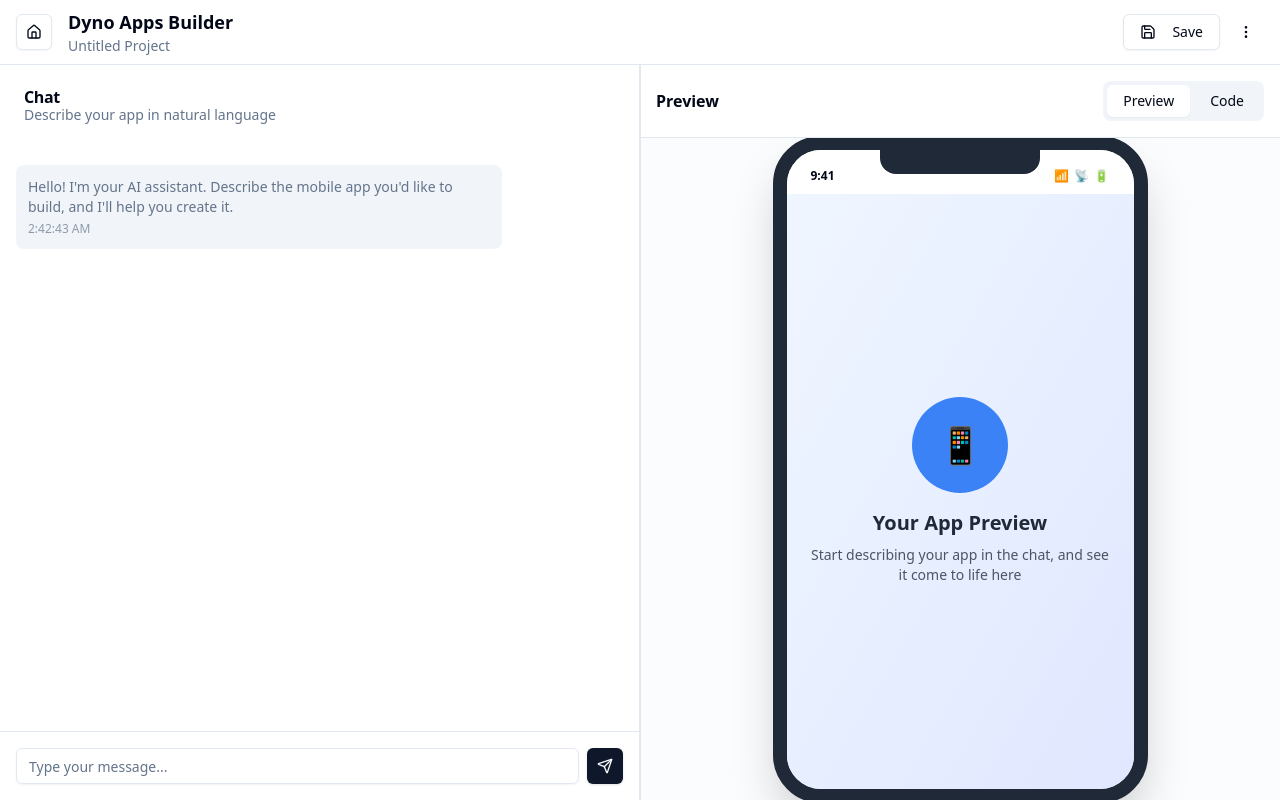
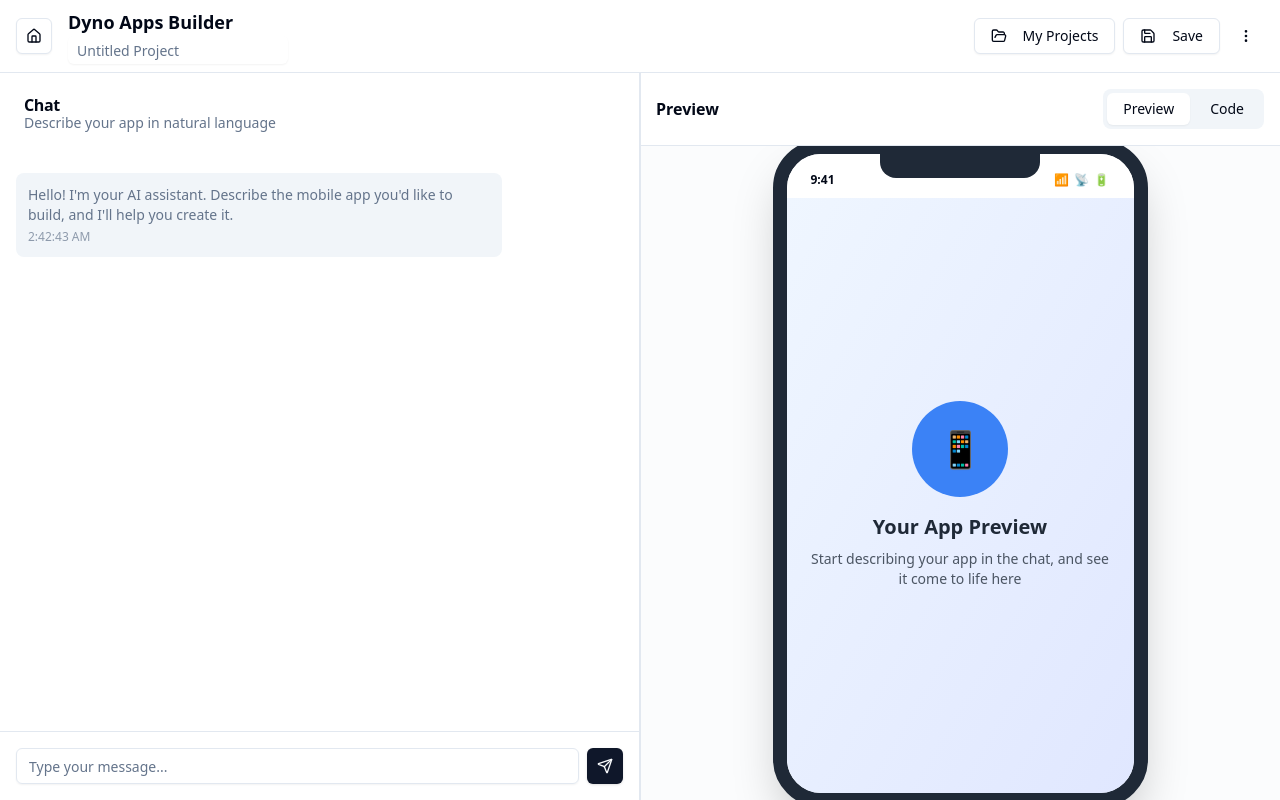
Before and after one commit to Sanjan611/dyno-apps, a Next.js app: page /builder in a window 1280 px wide. Built offline with nearby package versions, Linux system fonts and the light colour scheme.

Commit message:
add project gallery to builder page

```diff
--- a/app/api/projects/route.ts
+++ b/app/api/projects/route.ts
@@ -5,6 +5,7 @@ import {
   generateProjectId,
   getAllProjects,
   getProject,
+  updateProject,
   type Project,
 } from "@/lib/server/projectStore";
 
@@ -113,3 +114,61 @@ export async function POST(request: NextRequest) {
     );
   }
 }
+
+// PATCH /api/projects - Update a project
+export async function PATCH(request: NextRequest) {
+  try {
+    const { projectId, name } = await request.json();
+
+    if (!projectId) {
+      return NextResponse.json(
+        {
+          success: false,
+          error: "projectId is required",
+        },
+        { status: 400 }
+      );
+    }
+
+    if (!name || typeof name !== "string" || name.trim().length === 0) {
+      return NextResponse.json(
+        {
+          success: false,
+          error: "name is required and must be a non-empty string",
+        },
+        { status: 400 }
+      );
+    }
+
+    const updatedProject = updateProject(projectId, { name: name.trim() });
+
+    if (!updatedProject) {
+      return NextResponse.json(
+        {
+          success: false,
+          error: "Project not found",
+        },
+        { status: 404 }
+      );
+    }
+
+    console.log("[projects] Updated project:", projectId, "new name:", name.trim());
+
+    return NextResponse.json({
+      success: true,
+      project: {
+        ...updatedProject,
+        lastModified: formatRelativeTime(updatedProject.lastModified),
+      },
+    });
+  } catch (error) {
+    console.error("[projects] Error updating project:", error);
+    return NextResponse.json(
+      {
+        success: false,
+        error: error instanceof Error ? error.message : "Unknown error",
+      },
+      { status: 500 }
+    );
+  }
+}
--- a/app/builder/page.tsx
+++ b/app/builder/page.tsx
@@ -6,7 +6,8 @@ import { useSearchParams } from "next/navigation";
 import ChatPanel from "@/components/builder/ChatPanel";
 import PreviewPanel from "@/components/builder/PreviewPanel";
 import { Button } from "@/components/ui/button";
-import { Save, MoreVertical, Home, AlertCircle } from "lucide-react";
+import { Input } from "@/components/ui/input";
+import { Save, MoreVertical, Home, AlertCircle, FolderOpen } from "lucide-react";
 import { useBuilderStore } from "@/lib/store";
 import {
   Card,
@@ -22,14 +23,91 @@ export default function BuilderPage() {
   const [isDragging, setIsDragging] = useState(false);
   const [sandboxMissing, setSandboxMissing] = useState(false);
   const [isValidatingSandbox, setIsValidatingSandbox] = useState(false);
+  const [isSavingName, setIsSavingName] = useState(false);
+  const [editingName, setEditingName] = useState("");
   const containerRef = useRef<HTMLDivElement>(null);
+  const nameInputRef = useRef<HTMLInputElement>(null);
   const searchParams = useSearchParams();
-  const { projectName, setProjectName, setProjectId, setSandboxId } = useBuilderStore();
+  const { projectName, setProjectName, setProjectId, setSandboxId, projectId } = useBuilderStore();
   const initialPrompt = searchParams.get("prompt") ?? "";
 
   const handleMouseDown = () => {
     setIsDragging(true);
   };
+
+  const handleNameChange = (e: React.ChangeEvent<HTMLInputElement>) => {
+    setEditingName(e.target.value);
+  };
+
+  const handleNameBlur = async () => {
+    const trimmedName = editingName.trim();
+    const previousName = projectName;
+    // If empty, treat as "Untitled Project"
+    const finalName = trimmedName === "" ? "Untitled Project" : trimmedName;
+
+    if (finalName === previousName) {
+      // Reset to empty if it's "Untitled Project", otherwise keep the value
+      setEditingName(previousName === "Untitled Project" ? "" : previousName);
+      return;
+    }
+
+    // Update local state immediately
+    setProjectName(finalName);
+
+    // If projectId exists, save to backend
+    if (projectId) {
+      setIsSavingName(true);
+      try {
+        const response = await fetch("/api/projects", {
+          method: "PATCH",
+          headers: {
+            "Content-Type": "application/json",
+          },
+          body: JSON.stringify({
+            projectId,
+            name: finalName,
+          }),
+        });
+
+        const data = await response.json();
+        if (!data.success) {
+          console.error("Failed to update project name:", data.error);
+          // Revert to previous name on error
+          setProjectName(previousName);
+          setEditingName(previousName === "Untitled Project" ? "" : previousName);
+        } else {
+          // Update editingName to reflect the saved value (empty if "Untitled Project")
+          setEditingName(finalName === "Untitled Project" ? "" : finalName);
+        }
+      } catch (error) {
+        console.error("Error updating project name:", error);
+        // Revert to previous name on error
+        setProjectName(previousName);
+        setEditingName(previousName === "Untitled Project" ? "" : previousName);
+      } finally {
+        setIsSavingName(false);
+      }
+    } else {
+      // No projectId yet, just update the local editing state
+      setEditingName(finalName === "Untitled Project" ? "" : finalName);
+    }
+  };
+
+  const handleNameKeyDown = (e: React.KeyboardEvent<HTMLInputElement>) => {
+    if (e.key === "Enter") {
+      e.currentTarget.blur();
+    } else if (e.key === "Escape") {
+      // Reset to empty if "Untitled Project", otherwise use projectName
+      setEditingName(projectName === "Untitled Project" ? "" : projectName);
+      e.currentTarget.blur();
+    }
+  };
+
+  // Initialize editingName when projectName changes
+  useEffect(() => {
+    // If projectName is "Untitled Project", show empty string (placeholder will show)
+    setEditingName(projectName === "Untitled Project" ? "" : projectName);
+  }, [projectName]);
 
   // Load project from query parameters
   useEffect(() => {
@@ -128,10 +206,30 @@ export default function BuilderPage() {
           </Button>
           <div>
             <h1 className="text-lg font-bold">Dyno Apps Builder</h1>
-            <p className="text-sm text-muted-foreground">{projectName}</p>
+            <div className="flex items-center gap-2">
+              <Input
+                ref={nameInputRef}
+                value={editingName}
+                onChange={handleNameChange}
+                onBlur={handleNameBlur}
+                onKeyDown={handleNameKeyDown}
+                className="text-sm text-muted-foreground h-7 px-2 border-transparent bg-transparent hover:border-border focus-visible:border-border focus-visible:ring-1 focus-visible:ring-ring max-w-[300px]"
+                placeholder="Untitled Project"
+                disabled={isSavingName}
+              />
+              {isSavingName && (
+                <span className="text-xs text-muted-foreground">Saving...</span>
+              )}
+            </div>
           </div>
         </div>
         <div className="flex items-center gap-2">
+          <Button variant="outline" asChild>
+            <Link href="/project-gallery">
+              <FolderOpen className="w-4 h-4 mr-2" />
+              My Projects
+            </Link>
+          </Button>
           <Button variant="outline">
             <Save className="w-4 h-4 mr-2" />
             Save
--- a/app/page.tsx
+++ b/app/page.tsx
@@ -2,22 +2,38 @@
 
 import Link from "next/link";
 import { useRouter } from "next/navigation";
-import { useState } from "react";
+import { useState, useEffect } from "react";
 import { Button } from "@/components/ui/button";
 import { Textarea } from "@/components/ui/textarea";
 import {
   Card,
   CardContent,
   CardDescription,
-  CardFooter,
   CardHeader,
   CardTitle,
 } from "@/components/ui/card";
 import { Label } from "@/components/ui/label";
+import { FolderOpen } from "lucide-react";
 
 export default function Home() {
   const router = useRouter();
   const [appIdea, setAppIdea] = useState("");
+  const [projectCount, setProjectCount] = useState<number | null>(null);
+
+  useEffect(() => {
+    const fetchProjectCount = async () => {
+      try {
+        const response = await fetch("/api/projects");
+        const data = await response.json();
+        if (data.success && data.projects) {
+          setProjectCount(data.projects.length);
+        }
+      } catch (error) {
+        console.error("Error fetching projects:", error);
+      }
+    };
+    fetchProjectCount();
+  }, []);
 
   const handleSubmit = (e: React.FormEvent) => {
     e.preventDefault();
@@ -81,11 +97,28 @@ export default function Home() {
               </Button>
             </form>
           </CardContent>
-          <CardFooter className="flex justify-center">
-            <Button asChild variant="outline">
-              <Link href="/project-gallery">View Project Gallery</Link>
+        </Card>
+
+        {/* My Projects Card */}
+        <Card className="border-0 shadow-none sm:border sm:shadow-sm mt-6">
+          <CardHeader>
+            <CardTitle className="flex items-center gap-2">
+              <FolderOpen className="w-5 h-5" />
+              My Projects
+            </CardTitle>
+            <CardDescription>
+              {projectCount !== null
+                ? projectCount === 0
+                  ? "You don't have any projects yet"
+                  : `${projectCount} ${projectCount === 1 ? "project" : "projects"}`
+                : "View and manage your projects"}
+            </CardDescription>
+          </CardHeader>
+          <CardContent>
+            <Button asChild variant="outline" className="w-full">
+              <Link href="/project-gallery">View All Projects</Link>
             </Button>
-          </CardFooter>
+          </CardContent>
         </Card>
       </div>
       </div>
--- a/lib/server/projectStore.ts
+++ b/lib/server/projectStore.ts
@@ -29,6 +29,22 @@ export function deleteProject(projectId: string): Project | undefined {
   return project;
 }
 
+export function updateProject(projectId: string, updates: Partial<Project>): Project | undefined {
+  const project = projects.get(projectId);
+  if (!project) {
+    return undefined;
+  }
+
+  const updatedProject: Project = {
+    ...project,
+    ...updates,
+    lastModified: new Date().toISOString(),
+  };
+
+  projects.set(projectId, updatedProject);
+  return updatedProject;
+}
+
 export function getAllProjects(): Project[] {
   return Array.from(projects.values());
 }
```
